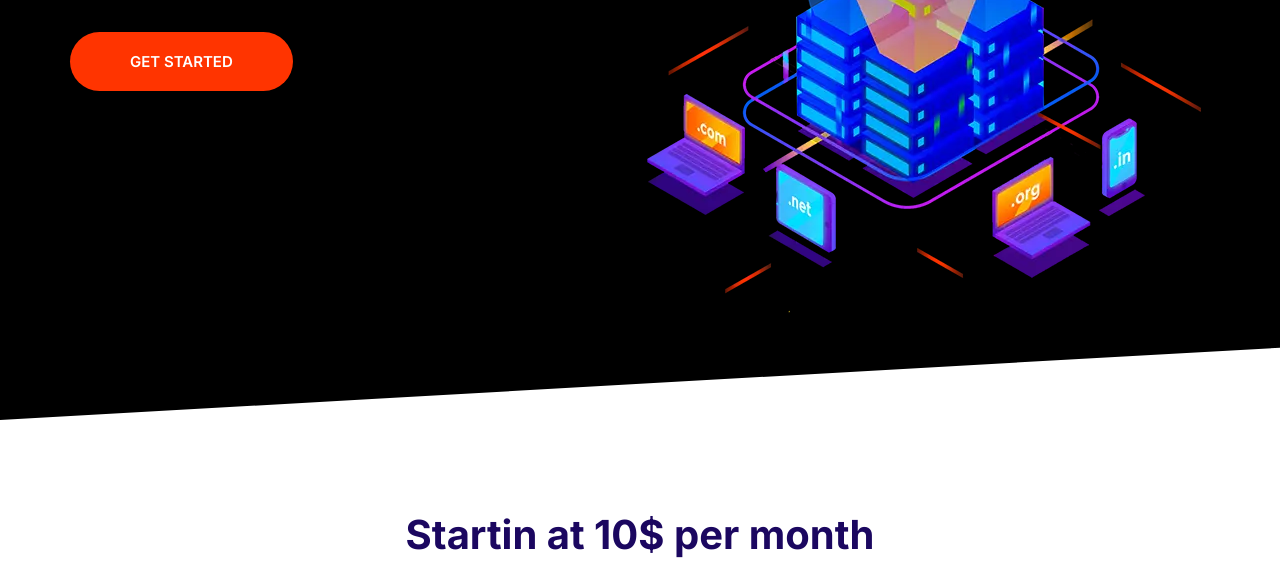
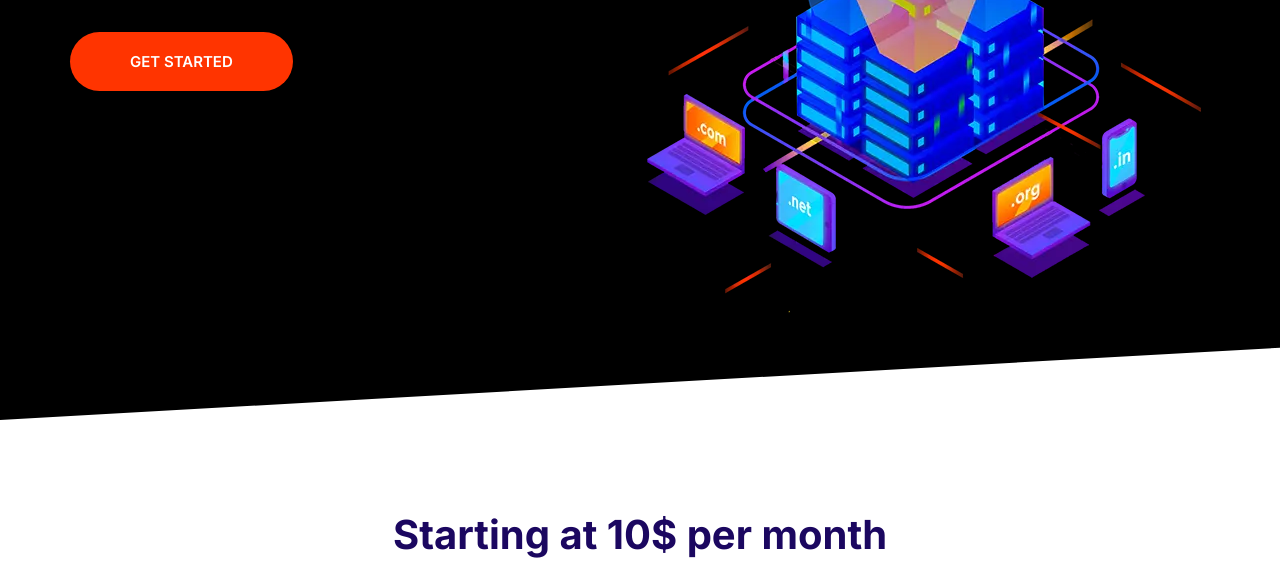
Before and after one commit to HaroldMDiazVargas/CloudHosting, a website built with Parcel: page index.html in a window 1280 px wide. Shown: the part 364-928 px from the top of the page. Built offline with nearby package versions, Linux system fonts and the light colour scheme.

Commit message:
Fix grammatical errors

```diff
--- a/index.html
+++ b/index.html
@@ -52,7 +52,7 @@
 
     <section data-aos="fade-up" class="block container block-domain">
         <header class="block__header">
-            <h2>Startin at 10$ per month</h2>
+            <h2>Starting at 10$ per month</h2>
             <p>Lorem, ipsum dolor sit amet consectetur adipisicing elit. Odio libero rem tenetur earum delectus nam officiis ipsa veritatis harum dolorem.</p>
         </header>
         <div class="input-group">
```
